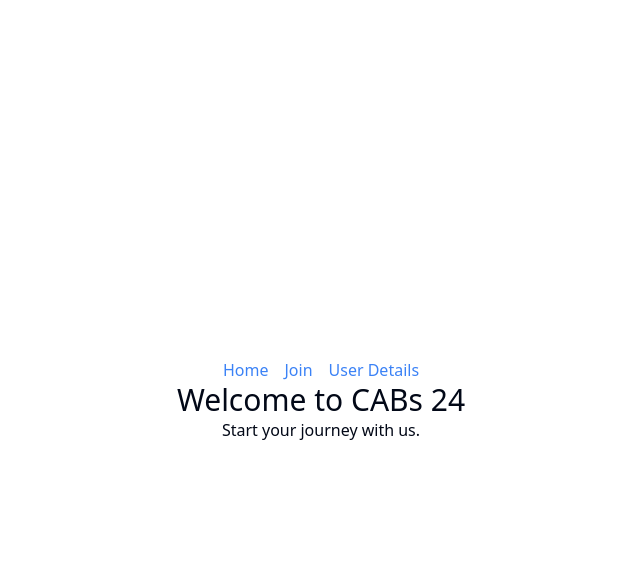
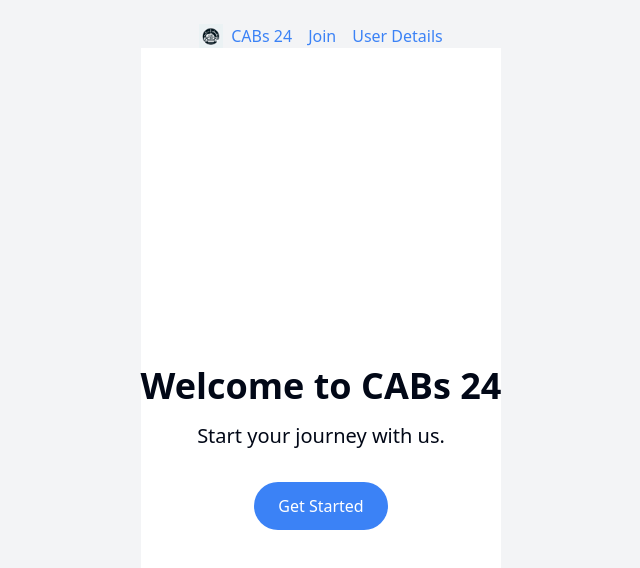
Before and after one commit to GPT-Engineer-App/cabs-24-splash-join-details-certify, a React (Vite) app: page / in a window 1280 px wide. Shown: the top 568 px of the page, without its empty margins (319-959 px from the left). Built offline with nearby package versions, Linux system fonts and the light colour scheme.

Commit message:
Corrected the path for the image file `car-icon.png` and updated the layout and index files to reflect the new design and purpose of the CABs 24 application.

```diff
--- a/src/layouts/default.jsx
+++ b/src/layouts/default.jsx
@@ -1,10 +1,14 @@
 import { Outlet, Link } from "react-router-dom";
+import carIcon from "../../public/images/car-icon.png"; // Ensure the correct path
 
 const Layout = () => {
   return (
-    <main className="flex flex-col min-h-screen p-6 bg-white items-center justify-center">
+    <main className="flex flex-col min-h-screen p-6 bg-gray-100 items-center justify-center">
       <nav className="flex space-x-4">
-        <Link to="/" className="text-blue-500">Home</Link>
+        <Link to="/" className="text-blue-500 flex items-center space-x-2">
+          <img src={carIcon} alt="CABs 24" className="h-6 w-6" />
+          <span>CABs 24</span>
+        </Link>
         <Link to="/join" className="text-blue-500">Join</Link>
         <Link to="/user-details" className="text-blue-500">User Details</Link>
       </nav>
--- a/src/pages/Index.jsx
+++ b/src/pages/Index.jsx
@@ -14,17 +14,18 @@ const Index = () => {
 
   if (loading) {
     return (
-      <div className="flex flex-col items-center justify-center min-h-screen bg-gray-100">
-        <h1 className="text-4xl font-bold mb-4">CABs 24</h1>
+      <div className="flex flex-col items-center justify-center min-h-screen bg-blue-100">
+        <h1 className="text-5xl font-extrabold mb-4">CABs 24</h1>
         <Loader size="lg" />
       </div>
     );
   }
 
   return (
-    <div className="text-center">
-      <h1 className="text-3xl">Welcome to CABs 24</h1>
-      <p>Start your journey with us.</p>
+    <div className="flex flex-col items-center justify-center min-h-screen bg-white">
+      <h1 className="text-4xl font-bold mb-4">Welcome to CABs 24</h1>
+      <p className="text-xl mb-8">Start your journey with us.</p>
+      <button className="px-6 py-3 bg-blue-500 text-white rounded-full">Get Started</button>
     </div>
   );
 };
```
Also changed, not shown: public/images/car-icon.png.
